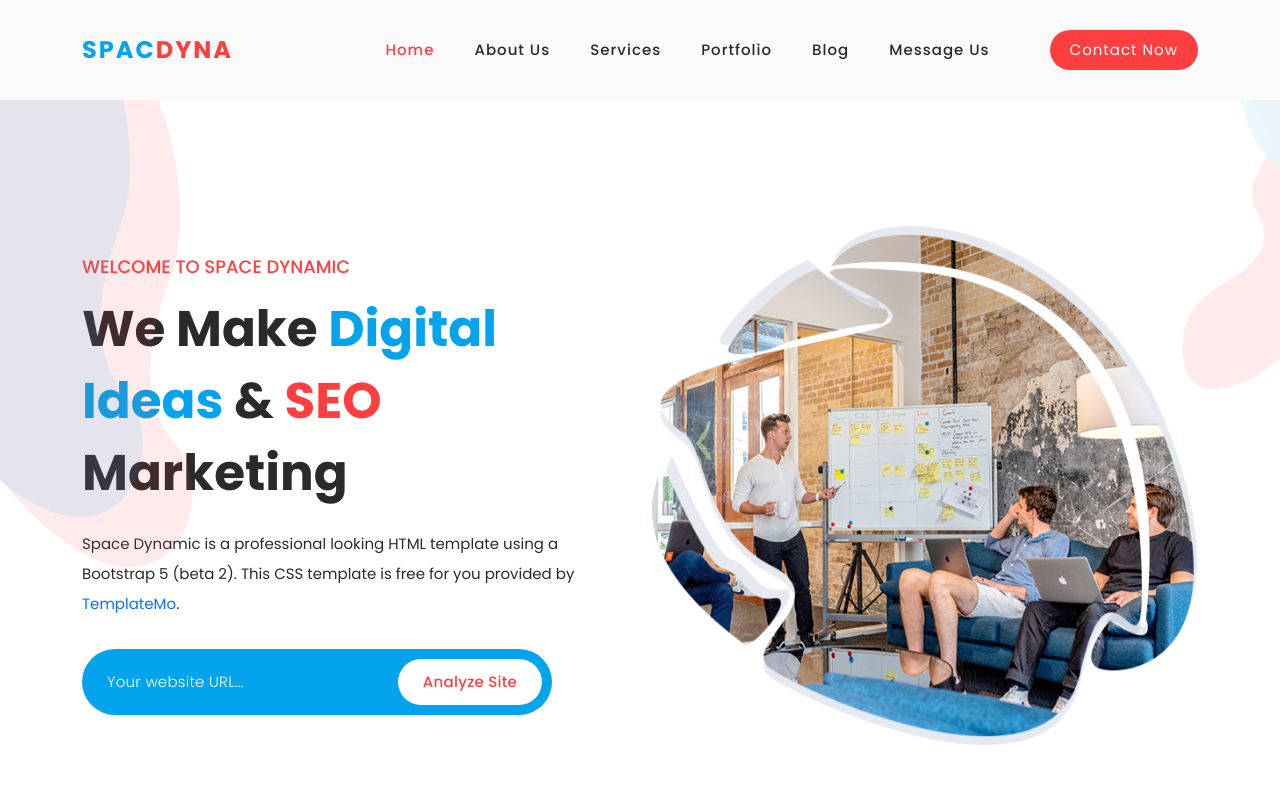
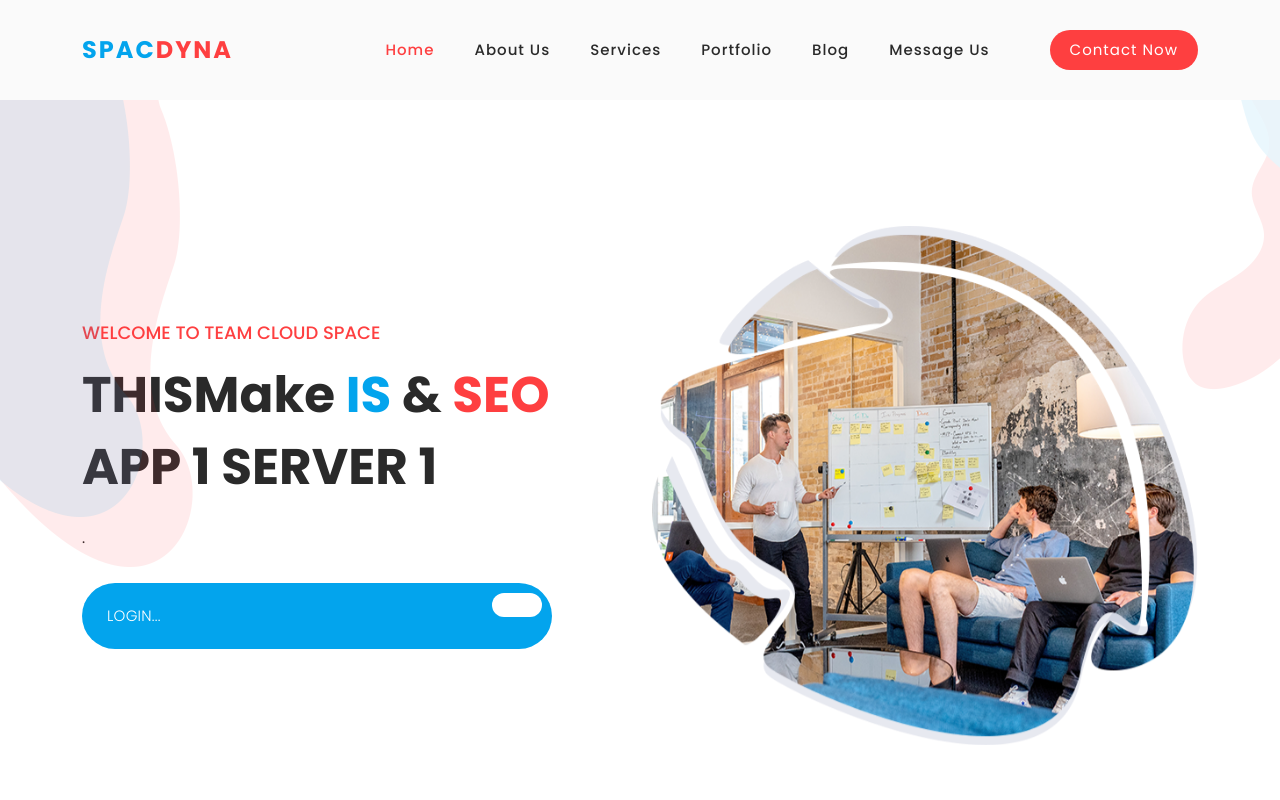
Before and after one commit to akinolafusi/azurewebapp, a plain HTML site: page index.html in a window 1280 px wide. Shown: the top 800 px of the page. Drawn offline with Linux system fonts and the light colour scheme.

Commit message:
Update index.html

```diff
--- a/index.html
+++ b/index.html
@@ -83,15 +83,15 @@ https://templatemo.com/tm-562-space-dynamic
           <div class="row">
             <div class="col-lg-6 align-self-center">
               <div class="left-content header-text wow fadeInLeft" data-wow-duration="1s" data-wow-delay="1s">
-                <h6>Welcome to Space Dynamic</h6>
-                <h2>We Make <em>Digital Ideas</em> &amp; <span>SEO</span> Marketing</h2>
-                <p>Space Dynamic is a professional looking HTML template using a Bootstrap 5 (beta 2). This CSS template is free for you provided by <a rel="nofollow" href="https://templatemo.com/page/1" target="_parent">TemplateMo</a>.</p>
+                <h6>Welcome to TEAM CLOUD SPACE</h6>
+                <h2>THISMake <em>IS</em> &amp; <span>SEO</span> APP 1 SERVER 1</h2>
+                <p (beta 2).  by <a rel="nofollow" href="https://templatemo.com/page/1" target="_parent"></a>.</p>
                 <form id="search" action="#" method="GET">
                   <fieldset>
-                    <input type="address" name="address" class="email" placeholder="Your website URL..." autocomplete="on" required>
+                    <input type="address" name="address" class="email" placeholder="LOGIN..." autocomplete="on" required>
                   </fieldset>
                   <fieldset>
-                    <button type="submit" class="main-button">Analyze Site</button>
+                    <button type="submit" class="main-button"></button>
                   </fieldset>
                 </form>
               </div>
```
